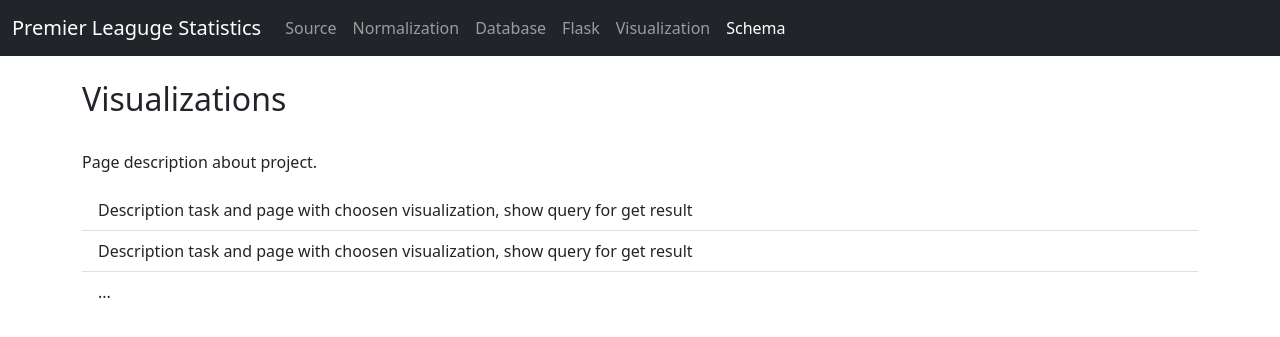
After one commit to mateuszgua/football-stats-england, a Flask app: page /visualization in a window 1280 px wide. The commit adds this page. Shown: the top 337 px of the page. Run offline with Flask 2, Linux system fonts and the light colour scheme.

Commit message:
Feat: add view and plan for information in page visualizations

```diff
--- a/app.py
+++ b/app.py
@@ -33,5 +33,10 @@
     return render_template('flask.html')
 
 
+@app.route('/visualization')
+def visualization():
+    return render_template('visualization.html')
+
+
 if __name__ == '__main__':
     app.run()
--- a/templates/navbar.html
+++ b/templates/navbar.html
@@ -22,7 +22,7 @@
                     <a class="nav-link" href="{{ url_for('flask') }}">Flask</a>
                 </li>
                 <li class="nav-item">
-                    <a class="nav-link" href="#">Visualization</a>
+                    <a class="nav-link" href="{{ url_for('visualization') }}">Visualization</a>
                 </li>
                 <li class="nav-item">
                     <a class="nav-link active" aria-current="page" href="#">Schema</a>
--- /dev/null
+++ b/templates/visualization.html
@@ -0,0 +1,15 @@
+{% extends 'base.html' %}
+
+{% block content %}
+
+<h2 class="title">{% block title %} Visualizations {% endblock %}</h2>
+<br>
+
+<p>Page description about project.</p>
+
+<ul class="list-group list-group-flush">
+    <li class="list-group-item">Description task and page with choosen visualization, show query for get result</li>
+    <li class="list-group-item">Description task and page with choosen visualization, show query for get result</li>
+    <li class="list-group-item">...</li>
+</ul>
+{% endblock %}
```
